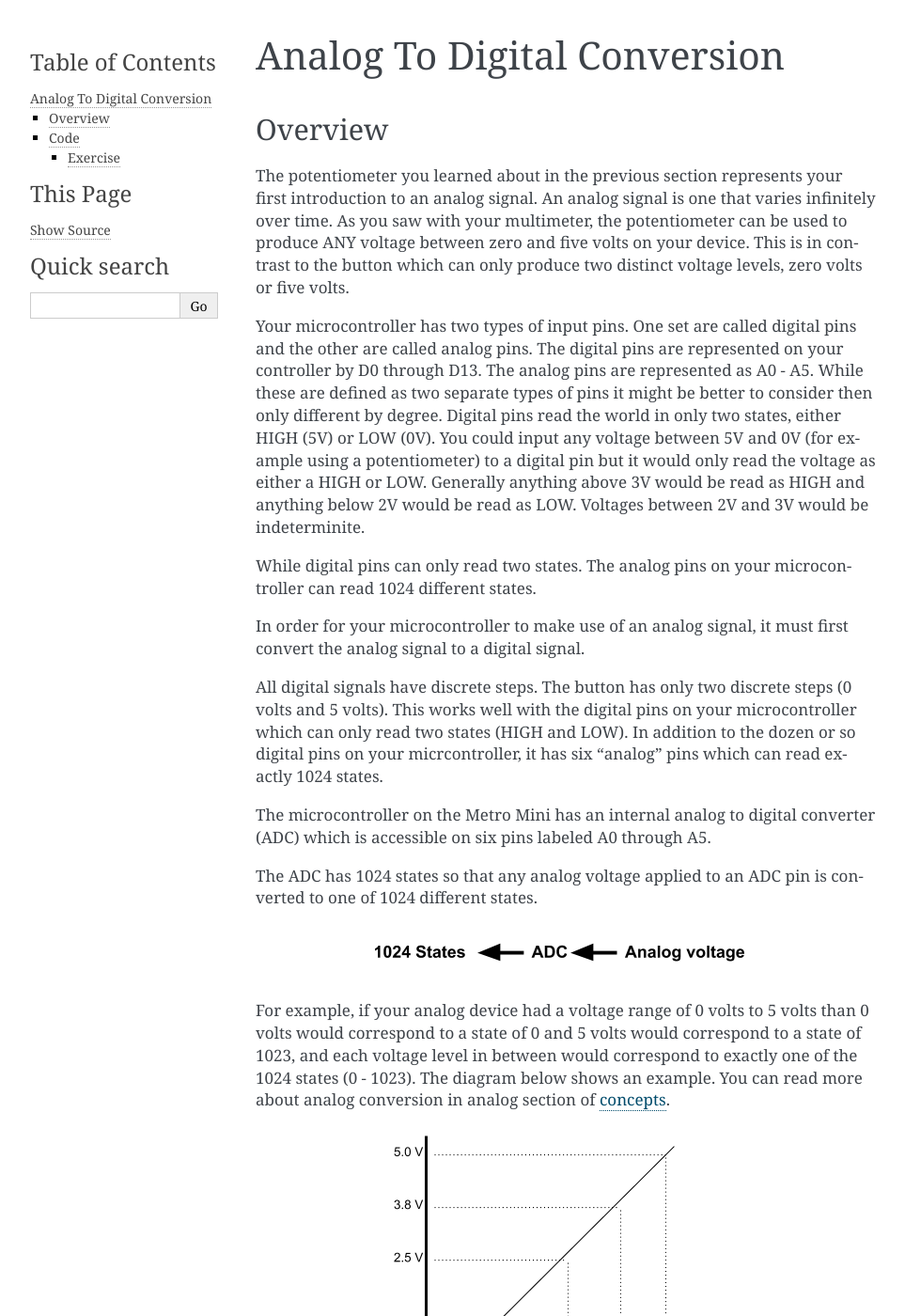
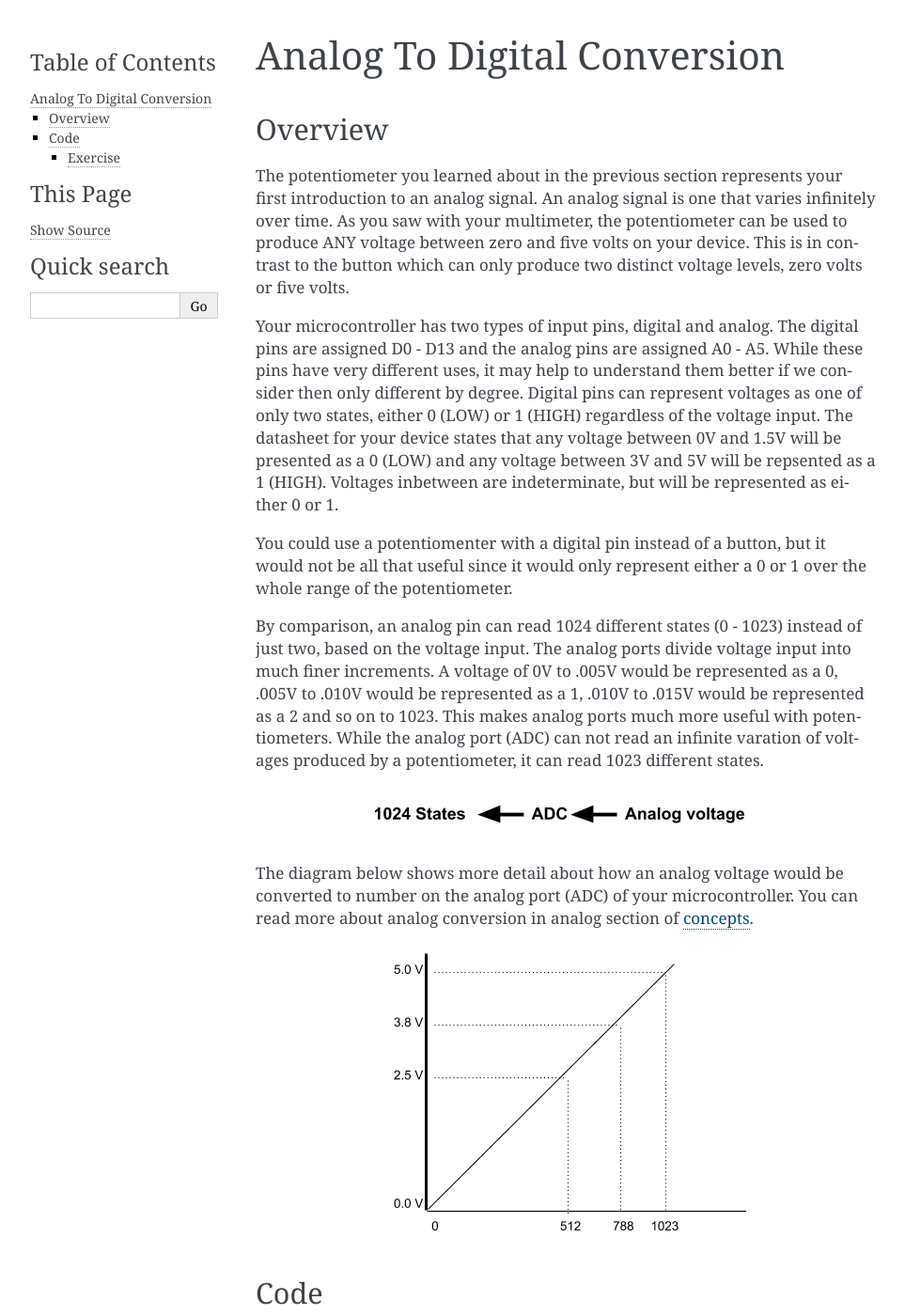
Before and after one commit to maxtkc/mvths-wiki, a Sphinx documentation site: the page built from docs/021-analog-to-digital-conversion.rst, in a window 1280 px wide and 1400 px high. Shown: the whole window at 94% size, without its empty margins (148-1111 px from the left). Built offline with Sphinx 7.4.7, drawn with Linux system fonts in a browser that asks for light colours.

Commit message:
Update 021-analog-to-digital-conversion.rst

```diff
--- a/docs/021-analog-to-digital-conversion.rst
+++ b/docs/021-analog-to-digital-conversion.rst
@@ -8,35 +8,25 @@ The potentiometer you learned about in the previous section represents your firs
 that varies infinitely over time. As you saw with your multimeter, the potentiometer can be used to produce ANY voltage between zero and
 five volts on your device. This is in contrast to the button which can only produce two distinct voltage levels, zero volts or five volts.
 
-Your microcontroller has two types of input pins. One set are called digital pins and the other are called analog pins. The digital pins are represented
-on your controller by D0 through D13. The analog pins are represented as A0 - A5. While these are defined as two separate types of pins it might be
-better to consider then only different by degree. Digital pins read the world in only two states, either HIGH (5V) or LOW (0V). You could input any voltage between
-5V and 0V (for example using a potentiometer) to a digital pin but it would only read the voltage as either a HIGH or LOW. Generally anything
-above 3V would be read as HIGH and anything below 2V would be read as LOW. Voltages between 2V and 3V would be indeterminite.
+Your microcontroller has two types of input pins, digital and analog. The digital pins are assigned D0 - D13 and the analog pins are assigned A0 - A5.
+While these pins have very different uses, it may help to understand them better if we consider then only different by degree. Digital pins can represent
+voltages as one of only two states, either 0 (LOW) or 1 (HIGH) regardless of the voltage input. The datasheet for your device states that any
+voltage between 0V and 1.5V will be presented as a 0 (LOW) and any voltage between 3V and 5V will be repsented as a 1 (HIGH). Voltages inbetween are
+indeterminate, but will be represented as either 0 or 1.
 
-While digital pins can only read two states. The analog pins on your microcontroller can read 1024 different states.
+You could use a potentiomenter with a digital pin instead of a button, but it would not be all that useful since it would only represent either a 0 or 1
+over the whole range of the potentiometer.
 
-
-In order for your microcontroller to make use of an analog signal, it must first convert the analog signal to a digital signal.
-
-All digital signals have
-discrete steps. The button has only two discrete steps (0 volts and 5 volts). This works well with the digital pins on your microcontroller which can
-only read two states (HIGH and LOW). In addition to the dozen or so digital pins on your micrcontroller, it has six "analog" pins which can read exactly 1024 states.
-
-The microcontroller on the Metro Mini has an internal analog to digital
-converter (ADC) which is accessible on six pins labeled A0 through A5.
-
-The ADC has 1024 states so that any analog voltage applied to an ADC pin
-is converted to one of 1024 different states.
+By comparison, an analog pin can read 1024 different states (0 - 1023) instead of just two, based on the voltage input. The analog ports divide voltage input into much
+finer increments. A voltage of 0V to .005V would be represented as a 0, .005V to .010V would be represented as a 1, .010V to .015V would be represented as a 2 and so on to
+1023. This makes analog ports much more useful with potentiometers. While the analog port (ADC) can not read an infinite varation of voltages produced by a potentiometer, it can
+read 1023 different states.
 
 .. figure:: images/image122.png
    :alt:
 
-For example, if your analog device had a voltage range of 0 volts to 5
-volts than 0 volts would correspond to a state of 0 and 5 volts would
-correspond to a state of 1023, and each voltage level in between would
-correspond to exactly one of the 1024 states (0 - 1023). The diagram
-below shows an example. You can read more about analog conversion in
+The diagram below shows more detail about how an analog voltage would be converted to number on the analog port (ADC) of your
+microcontroller. You can read more about analog conversion in
 analog section of
 `concepts <https://docs.google.com/document/d/1BmZbXzxnD2j17QToSZ9jeZmnP7burwfksfQq2v4zu-Y/edit#bookmark=id.kxihcorejof7>`__.
 
```
